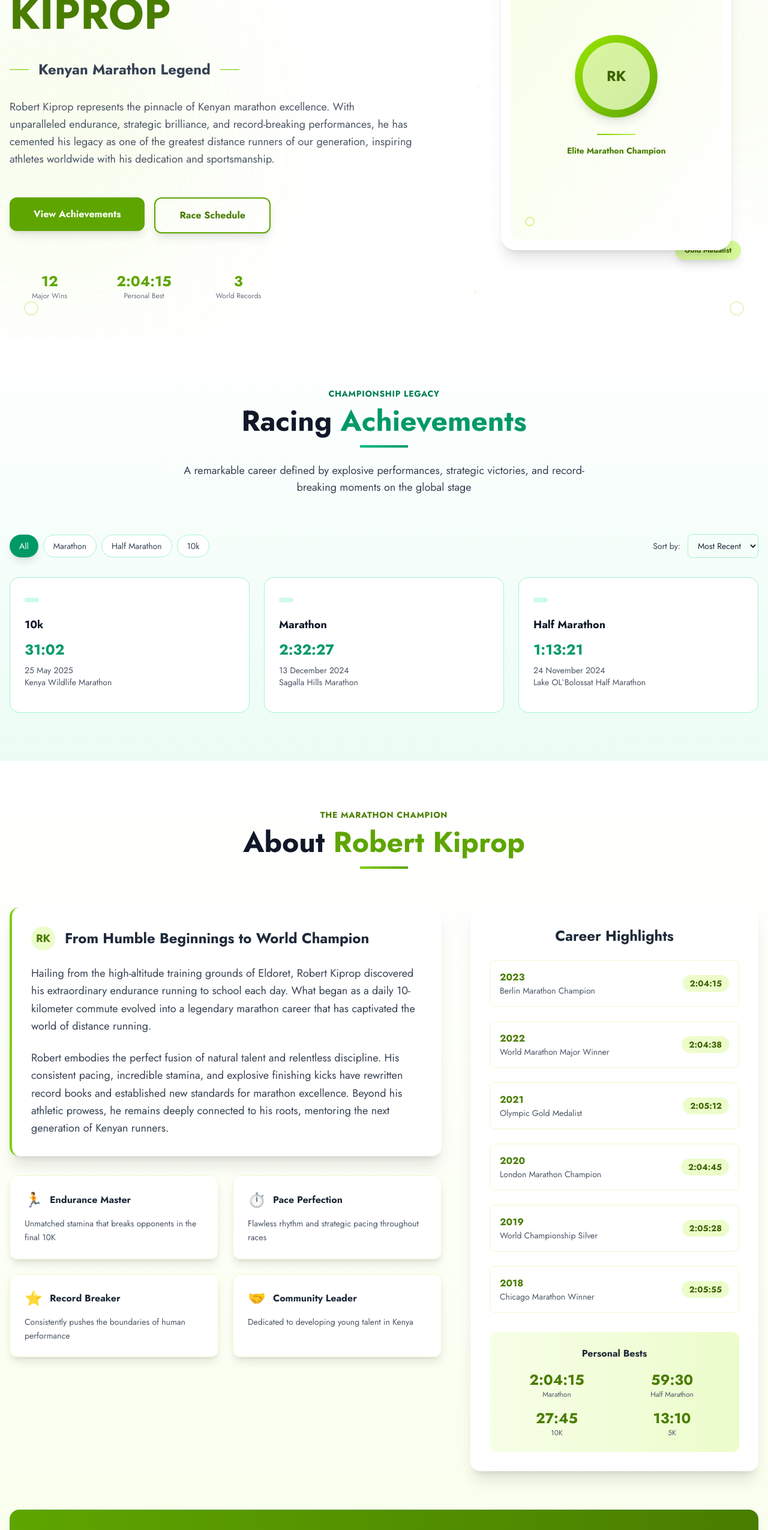
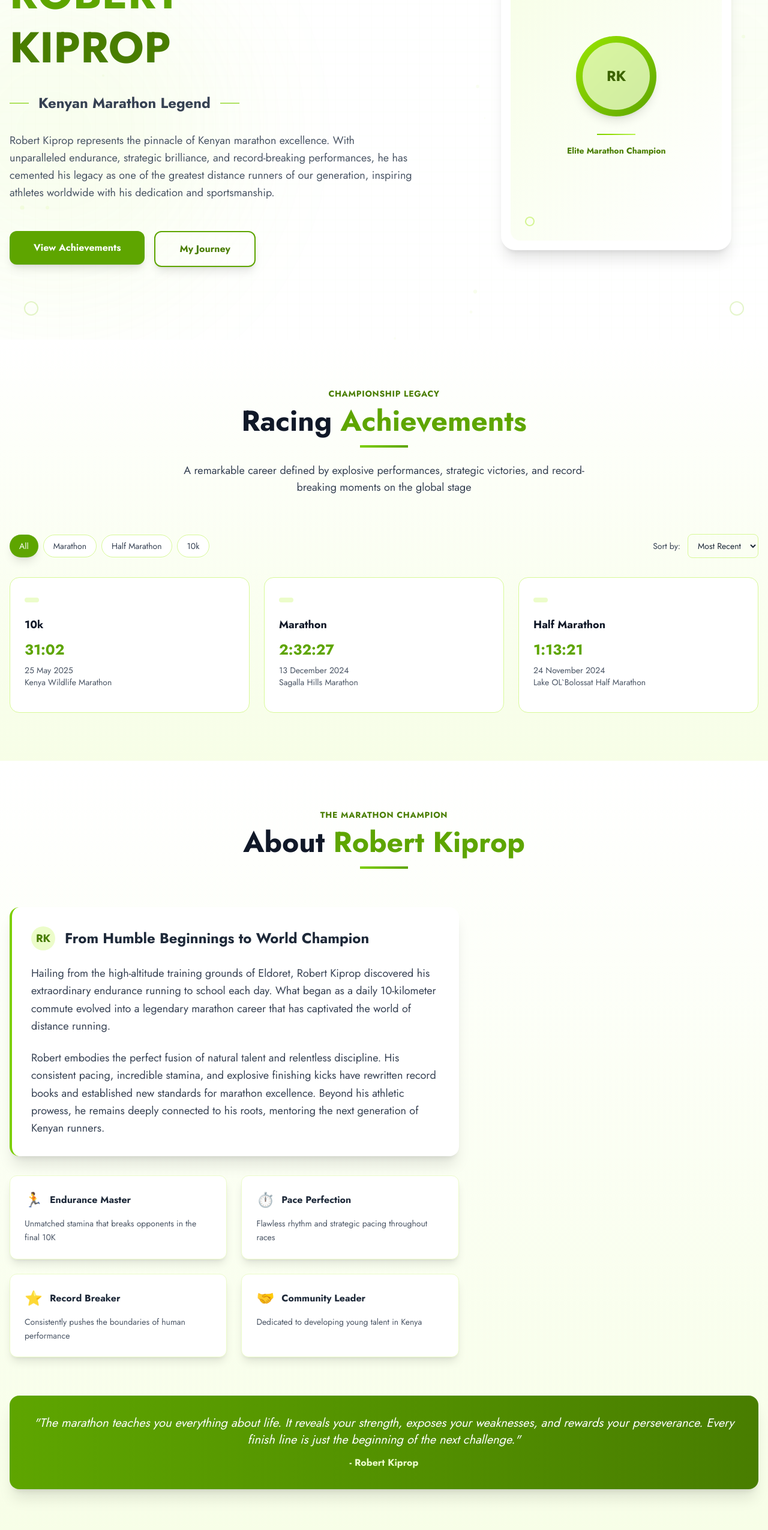
Before and after one commit to Koech161/gideon-sugut, a Next.js app: page / in a window 1280 px wide. Shown: the part 234-2784 px from the top of the page at 60% size. Built offline with nearby package versions, Linux system fonts and the light colour scheme.

Commit message:
update content

```diff
--- a/components/About.jsx
+++ b/components/About.jsx
@@ -97,69 +97,6 @@ export default function About() {
             </div>
           </motion.div>
 
-          {/* Stats and Milestones Sidebar */}
-          <motion.div
-            className="lg:w-2/5"
-            initial={{ opacity: 0, x: 20 }}
-            animate={{ opacity: 1, x: 0 }}
-            transition={{ duration: 0.6, delay: 0.4 }}
-          >
-            <div className="p-8 bg-white shadow-xl rounded-2xl">
-              <h3 className="mb-6 text-2xl font-bold text-center text-gray-800">
-                Career Highlights
-              </h3>
-
-              <div className="space-y-6">
-                {[
-                  { year: "2023", event: "Berlin Marathon Champion", time: "2:04:15" },
-                  { year: "2022", event: "World Marathon Major Winner", time: "2:04:38" },
-                  { year: "2021", event: "Olympic Gold Medalist", time: "2:05:12" },
-                  { year: "2020", event: "London Marathon Champion", time: "2:04:45" },
-                  { year: "2019", event: "World Championship Silver", time: "2:05:28" },
-                  { year: "2018", event: "Chicago Marathon Winner", time: "2:05:55" }
-                ].map((achievement, index) => (
-                  <motion.div
-                    key={index}
-                    className="flex items-center justify-between p-4 transition-all duration-300 border rounded-lg border-lime-100 hover:bg-lime-50 hover:border-lime-200"
-                    initial={{ opacity: 0, x: 10 }}
-                    animate={{ opacity: 1, x: 0 }}
-                    transition={{ delay: 0.6 + (index * 0.1) }}
-                  >
-                    <div>
-                      <div className="font-semibold text-lime-700">{achievement.year}</div>
-                      <div className="text-sm text-gray-600">{achievement.event}</div>
-                    </div>
-                    <div className="px-3 py-1 text-sm font-bold rounded-full bg-lime-100 text-lime-800">
-                      {achievement.time}
-                    </div>
-                  </motion.div>
-                ))}
-              </div>
-
-              {/* Personal Bests */}
-              <div className="p-6 mt-8 bg-gradient-to-r from-lime-50 to-lime-100 rounded-xl">
-                <h4 className="mb-4 font-bold text-center text-gray-800">Personal Bests</h4>
-                <div className="grid grid-cols-2 gap-4 text-center">
-                  <div>
-                    <div className="text-2xl font-bold text-lime-700">2:04:15</div>
-                    <div className="text-xs text-gray-600">Marathon</div>
-                  </div>
-                  <div>
-                    <div className="text-2xl font-bold text-lime-700">59:30</div>
-                    <div className="text-xs text-gray-600">Half Marathon</div>
-                  </div>
-                  <div>
-                    <div className="text-2xl font-bold text-lime-700">27:45</div>
-                    <div className="text-xs text-gray-600">10K</div>
-                  </div>
-                  <div>
-                    <div className="text-2xl font-bold text-lime-700">13:10</div>
-                    <div className="text-xs text-gray-600">5K</div>
-                  </div>
-                </div>
-              </div>
-            </div>
-          </motion.div>
         </div>
 
         {/* Inspirational Quote Section */}
@@ -179,42 +116,7 @@ export default function About() {
           </div>
         </motion.div>
 
-        {/* Training Philosophy */}
-        <motion.div
-          className="p-8 mt-16 bg-white shadow-xl rounded-2xl"
-          initial={{ opacity: 0, y: 20 }}
-          animate={{ opacity: 1, y: 0 }}
-          transition={{ delay: 1.0, duration: 0.6 }}
-        >
-          <h3 className="mb-6 text-2xl font-bold text-center text-gray-800">
-            Training Philosophy
-          </h3>
-          <div className="grid grid-cols-1 gap-6 md:grid-cols-3">
-            {[
-              {
-                title: "High-Altitude Training",
-                description: "Training at 2,500m+ elevation for natural endurance enhancement",
-                detail: "Based in Iten, Kenya"
-              },
-              {
-                title: "Consistency Over Intensity",
-                description: "Sustainable training approach focused on long-term development",
-                detail: "200KM+ weekly mileage"
-              },
-              {
-                title: "Holistic Development",
-                description: "Balancing physical training with mental preparation and recovery",
-                detail: "Yoga & meditation"
-              }
-            ].map((item, index) => (
-              <div key={index} className="p-6 text-center border border-lime-100 rounded-xl">
-                <h4 className="mb-3 font-bold text-lime-700">{item.title}</h4>
-                <p className="mb-3 text-sm text-gray-600">{item.description}</p>
-                <div className="text-xs font-semibold text-lime-600">{item.detail}</div>
-              </div>
-            ))}
-          </div>
-        </motion.div>
+
 
         {/* Decorative Elements */}
         <div className="absolute right-0 mt-12 -z-10 opacity-10">
--- a/components/Footer.jsx
+++ b/components/Footer.jsx
@@ -148,16 +148,6 @@ export default function Footer() {
             </blockquote>
             <p className="mt-4 text-sm font-semibold text-lime-300">- Robert Kiprop</p>
 
-            {/* Personal Bests Quick View */}
-            <div className="p-4 mt-6 rounded-lg bg-lime-900/20">
-              <h5 className="mb-2 text-sm font-semibold text-lime-300">Personal Bests</h5>
-              <div className="grid grid-cols-2 gap-2 text-xs">
-                <div className="text-gray-400">Marathon</div>
-                <div className="font-semibold text-lime-400">2:04:15</div>
-                <div className="text-gray-400">Half Marathon</div>
-                <div className="font-semibold text-lime-400">59:30</div>
-              </div>
-            </div>
           </motion.div>
         </div>
 
--- a/components/Header.jsx
+++ b/components/Header.jsx
@@ -87,7 +87,7 @@ export default function Header() {
             transition={{ duration: 0.5, delay: 0.4 }}
           >
             <Link
-              href="#sponsorship"
+              href="#contact"
               className="px-6 py-2.5 text-sm font-bold text-white transition-all duration-300 rounded-xl shadow-lg bg-lime-600 hover:bg-lime-700 hover:shadow-xl hover:-translate-y-0.5"
             >
               Sponsor Athlete
@@ -186,7 +186,7 @@ export default function Header() {
                 {/* Footer */}
                 <div className="p-6 border-t border-lime-200 bg-lime-50/30">
                   <Link
-                    href="#sponsorship"
+                    href="#contact"
                     className="block w-full px-4 py-3 font-bold text-center text-white transition-all duration-300 shadow-lg bg-lime-600 rounded-xl hover:bg-lime-700 hover:shadow-xl"
                     onClick={() => setIsMenuOpen(false)}
                   >
@@ -207,16 +207,7 @@ export default function Header() {
                     </a>
                   </div>
 
-                  {/* Personal Best Quick View */}
-                  <div className="p-3 mt-4 rounded-lg bg-lime-100/50">
-                    <p className="text-xs font-semibold text-center text-lime-700">Personal Best</p>
-                    <p className="text-sm font-bold text-center text-lime-800">2:04:15</p>
-                    <p className="text-xs text-center text-lime-600">Marathon</p>
-                  </div>
 
-                  <div className="mt-3 text-center">
-                    <p className="text-xs text-lime-600">Professional inquiries only</p>
-                  </div>
                 </div>
               </div>
             </motion.div>
--- a/components/Hero.jsx
+++ b/components/Hero.jsx
@@ -90,23 +90,6 @@ export default function Hero() {
               </div>
             </div>
 
-            {/* Floating achievement badges */}
-            <motion.div
-              className="absolute px-4 py-2 text-xs font-bold text-white rounded-full shadow-lg -top-4 -left-4 bg-lime-600"
-              initial={{ y: 10, opacity: 0 }}
-              animate={{ y: 0, opacity: 1 }}
-              transition={{ delay: 1.2 }}
-            >
-              World Record
-            </motion.div>
-            <motion.div
-              className="absolute px-4 py-2 text-xs font-bold rounded-full shadow-lg -bottom-4 -right-4 text-lime-800 bg-lime-200"
-              initial={{ y: -10, opacity: 0 }}
-              animate={{ y: 0, opacity: 1 }}
-              transition={{ delay: 1.4 }}
-            >
-              Gold Medalist
-            </motion.div>
           </div>
         </motion.div>
 
@@ -176,33 +159,14 @@ export default function Hero() {
                 View Achievements
               </button>
             </Link>
-            <Link href="#racing">
+            <Link href="#about">
               <button className="px-10 py-4 font-bold transition-all duration-300 transform border-2 shadow-lg text-lime-700 border-lime-600 rounded-xl hover:bg-lime-50 hover:-translate-y-1 active:scale-95">
-                Race Schedule
+                My Journey
               </button>
             </Link>
           </motion.div>
 
-          {/* Quick stats */}
-          <motion.div
-            className="grid max-w-md grid-cols-3 gap-6 pt-8 mx-auto lg:mx-0"
-            initial={{ opacity: 0, y: 20 }}
-            animate={{ opacity: 1, y: 0 }}
-            transition={{ delay: 1.1 }}
-          >
-            <div className="text-center">
-              <div className="text-2xl font-bold text-lime-600">12</div>
-              <div className="text-xs text-gray-500">Major Wins</div>
-            </div>
-            <div className="text-center">
-              <div className="text-2xl font-bold text-lime-600">2:04:15</div>
-              <div className="text-xs text-gray-500">Personal Best</div>
-            </div>
-            <div className="text-center">
-              <div className="text-2xl font-bold text-lime-600">3</div>
-              <div className="text-xs text-gray-500">World Records</div>
-            </div>
-          </motion.div>
+
         </motion.div>
       </div>
 
--- a/components/RecordsTable.jsx
+++ b/components/RecordsTable.jsx
@@ -36,7 +36,7 @@ export default function Achievements() {
   }, [activeFilter, sortBy]);
 
   return (
-    <section className="py-20 bg-gradient-to-b from-white to-emerald-50" id="achievements">
+    <section className="py-20 bg-gradient-to-b from-white to-lime-50" id="achievements">
       <div className="container px-4 mx-auto">
         <motion.div
           className="mb-16 text-center"
@@ -44,13 +44,13 @@ export default function Achievements() {
           animate={{ opacity: 1, y: 0 }}
           transition={{ duration: 0.6 }}
         >
-          <h2 className="mb-3 text-sm font-semibold tracking-wider uppercase text-emerald-700">
+          <h2 className="mb-3 text-sm font-semibold tracking-wider uppercase text-lime-700">
             Championship Legacy
           </h2>
           <h1 className="mb-4 text-4xl font-black text-gray-900 sm:text-5xl">
-            Racing <span className="text-emerald-600">Achievements</span>
+            Racing <span className="text-lime-600">Achievements</span>
           </h1>
-          <div className="w-20 h-1 mx-auto bg-gradient-to-r from-emerald-500 to-emerald-600"></div>
+          <div className="w-20 h-1 mx-auto bg-gradient-to-r from-lime-500 to-lime-600"></div>
           <p className="max-w-2xl mx-auto mt-6 text-lg text-gray-700">
             A remarkable career defined by explosive performances, strategic victories,
             and record-breaking moments on the global stage
@@ -71,8 +71,8 @@ export default function Achievements() {
                 onClick={() => setActiveFilter(filter)}
                 className={`px-4 py-2 text-sm font-medium rounded-full transition-all ${
                   activeFilter === filter
-                    ? 'bg-emerald-600 text-white shadow-lg'
-                    : 'bg-white text-gray-700 border border-emerald-200 hover:bg-emerald-50 hover:border-emerald-300'
+                    ? 'bg-lime-600 text-white shadow-lg'
+                    : 'bg-white text-gray-700 border border-lime-200 hover:bg-lime-50 hover:border-lime-300'
                 }`}
               >
                 {filter}
@@ -85,7 +85,7 @@ export default function Achievements() {
             <select
               value={sortBy}
               onChange={(e) => setSortBy(e.target.value)}
-              className="px-3 py-2 text-sm text-gray-800 border rounded-lg border-emerald-200 focus:outline-none focus:ring-2 focus:ring-emerald-500 focus:border-transparent"
+              className="px-3 py-2 text-sm text-gray-800 border rounded-lg border-lime-200 focus:outline-none focus:ring-2 focus:ring-lime-500 focus:border-transparent"
             >
               <option value="date">Most Recent</option>
               <option value="time">Best Time</option>
@@ -125,15 +125,15 @@ export default function Achievements() {
             animate={{ opacity: 1 }}
             transition={{ duration: 0.5 }}
           >
-            <div className="inline-flex items-center justify-center w-20 h-20 mb-4 rounded-full bg-emerald-100">
-              <svg className="w-10 h-10 text-emerald-600" fill="none" viewBox="0 0 24 24" stroke="currentColor">
+            <div className="inline-flex items-center justify-center w-20 h-20 mb-4 rounded-full bg-lime-100">
+              <svg className="w-10 h-10 text-lime-600" fill="none" viewBox="0 0 24 24" stroke="currentColor">
                 <path strokeLinecap="round" strokeLinejoin="round" strokeWidth={1.5} d="M9.663 17h4.673M12 3v1m6.364 1.636l-.707.707M21 12h-1M4 12H3m3.343-5.657l-.707-.707m2.828 9.9a5 5 0 117.072 0l-.548.547A3.374 3.374 0 0014 18.469V19a2 2 0 11-4 0v-.531c0-.895-.356-1.754-.988-2.386l-.548-.547z" />
               </svg>
             </div>
             <p className="text-lg text-gray-600">No achievements found for the selected filter</p>
             <button
               onClick={() => setActiveFilter('All')}
-              className="mt-3 underline transition-colors text-emerald-700 hover:text-emerald-800"
+              className="mt-3 underline transition-colors text-lime-700 hover:text-lime-800"
             >
               Show all achievements
             </button>
@@ -152,8 +152,8 @@ function AchievementCard({ achievement }) {
     <motion.div
       className={`h-full p-6 border rounded-2xl transition-all hover:shadow-lg ${
         achievement.highlight
-          ? 'bg-gradient-to-br from-emerald-50 to-emerald-100 border-emerald-300 border-l-4'
-          : 'bg-white border-emerald-200'
+          ? 'bg-gradient-to-br from-lime-50 to-lime-100 border-lime-300 border-l-4'
+          : 'bg-white border-lime-200'
       }`}
       whileHover={{ y: -5, scale: 1.02 }}
       transition={{ type: "spring", stiffness: 300 }}
@@ -162,7 +162,7 @@ function AchievementCard({ achievement }) {
       <div className="flex items-start justify-between mb-4">
         <div>
           <span className={`inline-block px-3 py-1 text-xs font-semibold rounded-full ${
-            achievement.highlight ? 'bg-emerald-500 text-white' : 'bg-emerald-100 text-emerald-800'
+            achievement.highlight ? 'bg-lime-500 text-white' : 'bg-lime-100 text-lime-800'
           }`}>
             {achievement.category}
           </span>
@@ -184,7 +184,7 @@ function AchievementCard({ achievement }) {
       {/* Event and Achievement */}
       <h3 className="mb-2 text-lg font-bold text-gray-900">{achievement.event}</h3>
       <p className={`text-sm font-semibold mb-3 ${
-        achievement.highlight ? 'text-emerald-700' : 'text-gray-700'
+        achievement.highlight ? 'text-lime-700' : 'text-gray-700'
       }`}>
         {achievement.achievement}
       </p>
@@ -192,9 +192,9 @@ function AchievementCard({ achievement }) {
       {/* Time and Venue */}
       <div className="mb-4">
         <div className="flex items-center gap-2 mb-2">
-          <span className="text-2xl font-black text-emerald-600">{achievement.time}</span>
+          <span className="text-2xl font-black text-lime-600">{achievement.time}</span>
           {achievement.highlight && (
-            <span className="px-2 py-1 text-xs font-bold text-white rounded-full bg-emerald-500">PB</span>
+            <span className="px-2 py-1 text-xs font-bold text-white rounded-full bg-lime-500">PB</span>
           )}
         </div>
         <div className="text-sm text-gray-600">
@@ -212,11 +212,11 @@ function AchievementCard({ achievement }) {
 
       {/* Achievement Badge */}
       {achievement.highlight && (
-        <div className="flex items-center justify-between pt-4 mt-4 border-t border-emerald-100">
-          <span className="text-xs font-semibold uppercase text-emerald-600">Record Performance</span>
+        <div className="flex items-center justify-between pt-4 mt-4 border-t border-lime-100">
+          <span className="text-xs font-semibold uppercase text-lime-600">Record Performance</span>
           <div className="flex items-center">
-            <div className="w-2 h-2 mr-1 rounded-full bg-emerald-400 animate-pulse"></div>
-            <span className="text-xs text-emerald-600">Highlight</span>
+            <div className="w-2 h-2 mr-1 rounded-full bg-lime-400 animate-pulse"></div>
+            <span className="text-xs text-lime-600">Highlight</span>
           </div>
         </div>
       )}
```
Also changed, not shown: components/Contact.jsx (+20 -20 lines).
